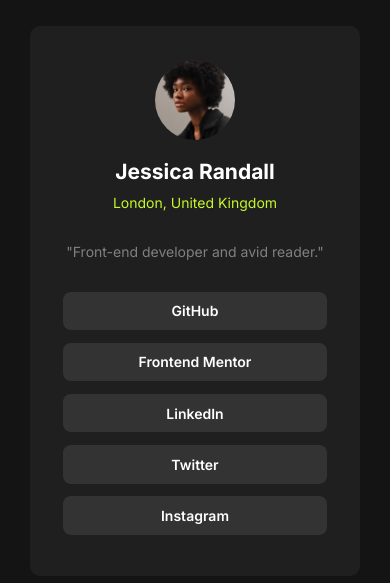
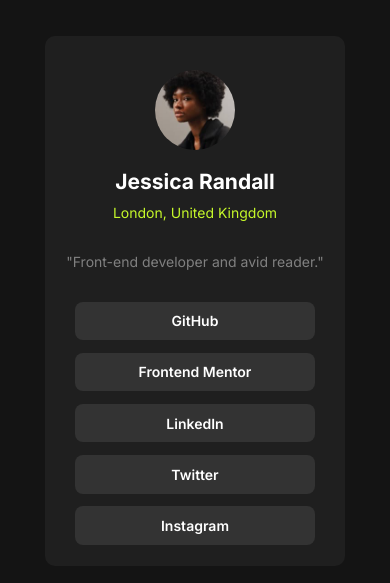
Before and after one commit to darionmc56/social-links-profile, a plain HTML site: page index.html in a window 390 px wide. Shown: the part 121-704 px from the top of the page. Drawn offline with Linux system fonts and the light colour scheme.

Commit message:
add mobile responsiveness

```diff
--- a/style.css
+++ b/style.css
@@ -85,3 +85,17 @@ main {
   background-color: hsl(75, 94%, 57%);
   cursor: pointer;
 }
+
+@media (max-width: 768px) {
+  .social-contanier {
+    display: flex;
+    justify-content: center;
+    align-items: center;
+
+    background-color: hsl(0, 0%, 12%);
+    color: #fff;
+    width: 300px;
+    height: 530px;
+    border-radius: 10px;
+  }
+}
```
